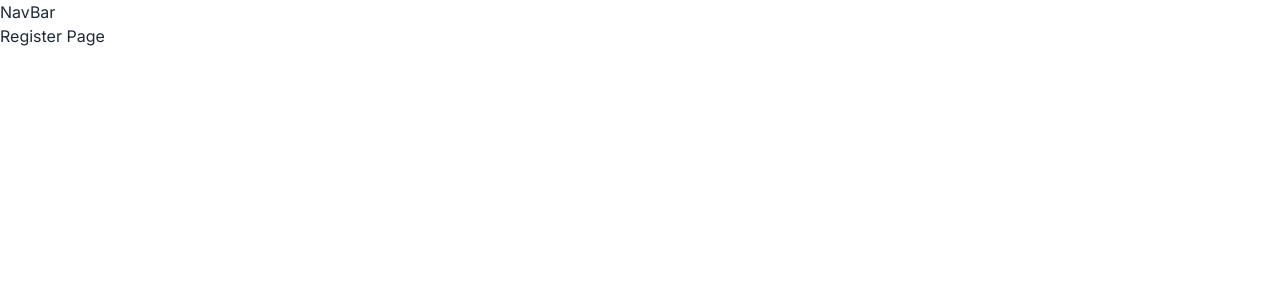
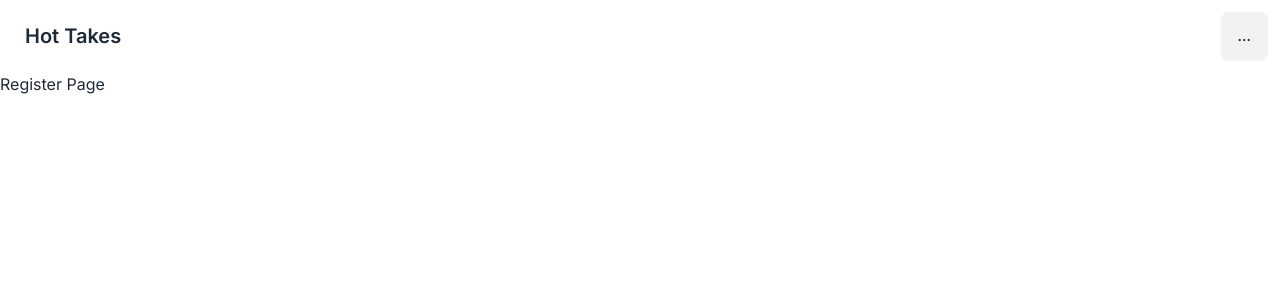
Before and after one commit to kevinzhong930/FinanceApp, a Next.js app in the folder debate_game/: page /pages/RegisterPage in a window 1280 px wide. Shown: the top 300 px of the page. Built offline with nearby package versions, Linux system fonts and the light colour scheme.

Commit message:
Updated Nav-Bar and Posts styling on landing page
Updated Nav-Bar and Posts styling on landing page

```diff
--- a/debate_game/src/app/api/route.ts
+++ b/debate_game/src/app/api/route.ts
@@ -1,11 +1,5 @@
-import { query} from '@/app/config/db';
 import { NextResponse } from 'next/server';
 
-export async function GET(req : Request){
-    const results = await query({
-        query : 'SELECT * FROM posts',
-        values : [],
-    });
-
-    return NextResponse.json({ results : results}, {status : 200})
+export async function GET(){
+    return NextResponse.json({ message : "API works!" }, {status : 200})
 }
--- a/debate_game/src/app/components/navigation/nav-bar/index.tsx
+++ b/debate_game/src/app/components/navigation/nav-bar/index.tsx
@@ -1,9 +1,18 @@
-
-
 const NavBar = () => {
     return(
-        <div>
-            <h1>NavBar</h1>
+        <div className="navbar bg-base-100">
+        <div className="flex-1">
+            <a href="localhost:3000" className="btn btn-ghost text-xl">Hot Takes</a>
+        </div>
+
+        <div className="dropdown dropdown-bottom dropdown-end">
+            <div tabIndex={0} role="button" className="btn m-1">...</div>
+            <ul tabIndex={0} className="dropdown-content z-[1] menu p-2 shadow bg-base-100 rounded-box w-52">
+                <li><a>Profile</a></li>
+                <li><a>Log Out</a></li>
+            </ul>
+        </div>
+
         </div>
     )
 }
--- a/debate_game/src/app/page.tsx
+++ b/debate_game/src/app/page.tsx
@@ -25,19 +25,27 @@ export default function Home() {
 
   return (
     <main>
-      <div id="posts_container" className="grid grid-cols-3 gap-4">
+
+      <div id="header" className="font-bold text-3xl">
+        <h1 className="text-center">Posts</h1>
+        <div id="underline" className="h-0.5 bg-[#a6adbb] w-2/4 mx-auto mt-5"></div>
+      </div>
+
+      <div className="flex justify-center">
+        <div id="posts_container" className="grid grid-cols-3 mt-10" style={{columnGap : '10vw', rowGap : '5vw'}}>
           {posts.map((post) => (
-          <div key={post.post_id} className="card w-96 text-black bg-white bg-base-100 shadow-inner hover:shadow-2xl">
+            <div key={post.post_id} className="card w-96 text-black bg-white bg-base-100 hover:shadow-2xl">
               <div className="card-body">
                 <h2 className="card-title">{post.post_title}</h2>
                 <p>{post.post_content}</p>
                 <div className="card-actions justify-end">
-                <button className="btn btn-primary">Duel</button>
+                  <button className="btn btn-primary">Disagree</button>
                 </div>
               </div>
             </div>
           ))}
         </div>
+      </div>
     </main>
   );
 }
```
Lines whose indentation alone changed are shown as unchanged.
